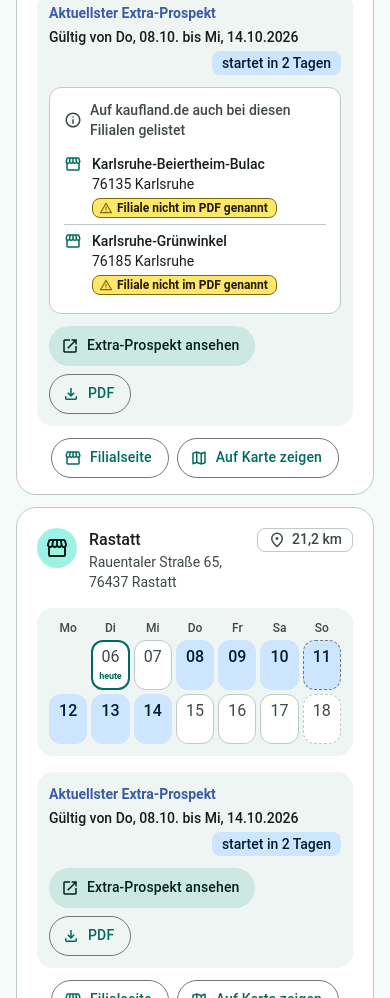
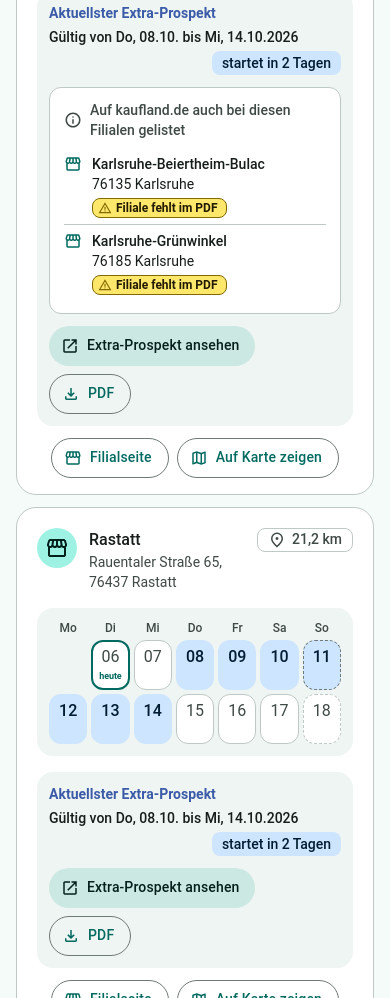
Before and after one commit to hannesgao/Kaufland-Extra-Finder, a website built with Vite: page web/index.html in a window 390 px wide. Shown: the part 1398-2396 px from the top of the page. Built offline with nearby package versions, Linux system fonts and the light colour scheme; files whose address does not match are found by name.

Commit message:
feat(web): equal-width PDF labels "Filiale steht im PDF" / "Filiale fehlt im PDF" (#14)
Follow-up to #11 for the labels in the card "Auf kaufland.de auch bei
diesen Filialen gelistet".

- **One style** for all three labels: coloured 1px border and icon on a
tinted fill (green / warning yellow / grey), defined by three colour
variables per variant.
- **Wording**: "Filiale steht im PDF" / "Filiale fehlt im PDF" (was "im
PDF genannt" / "Filiale nicht im PDF genannt"): opposites with the same
number of characters.
- **Exactly equal width**: each label also holds the other label texts
invisibly (`visibility: hidden`, `aria-hidden`) in the same grid cell,
so every label is as wide as the longest text in any font. Screen
readers read only the visible text.
- Phones: 1–2px less side padding so the label stays on one line at
320px.

Checked: lint, typecheck, format, 120 unit tests (1 new: hidden sizer
texts); browser regression (37 checks) against `vite preview` with real
data; all labels measured equal (166.3px desktop, 163.3px phones) on
three locations at 320/390/1280px in light and dark mode; accessibility
snapshot contains only the visible label text.

```diff
--- a/web/src/styles.css
+++ b/web/src/styles.css
@@ -1387,8 +1387,10 @@ a {
   align-items: center;
   gap: 4px;
   padding: 1px 8px 1px 6px;
-  border: 1px solid transparent;
+  border: 1px solid var(--label-accent);
   border-radius: var(--shape-sm);
+  background: var(--label-container);
+  color: var(--label-on-container);
   font-size: 0.75rem;
   font-weight: 600;
   line-height: 1rem;
@@ -1398,28 +1400,40 @@ a {
 .siblings__item .siblings__pdf .icon {
   width: 14px;
   height: 14px;
-  color: inherit;
-}
-
+  color: var(--label-accent);
+}
+
+/* All label texts share one grid cell; only the label's own is visible, so the widest text sets
+   the width of every label. */
+.siblings__pdf-text {
+  display: grid;
+}
+
+.siblings__pdf-text > * {
+  grid-area: 1 / 1;
+}
+
+.siblings__pdf-sizer {
+  visibility: hidden;
+}
+
+/* One look, three colour sets: accent = border + icon, container = fill, on-container = text. */
 .siblings__pdf.is-named {
-  background: var(--md-primary-container);
-  color: var(--md-on-primary-container);
+  --label-accent: var(--md-primary);
+  --label-container: var(--md-primary-container);
+  --label-on-container: var(--md-on-primary-container);
 }
 
 .siblings__pdf.is-not-named {
-  border-color: var(--warning);
-  background: var(--warning-container);
-  color: var(--on-warning-container);
-}
-
-.siblings__pdf.is-not-named .icon {
-  color: var(--warning);
+  --label-accent: var(--warning);
+  --label-container: var(--warning-container);
+  --label-on-container: var(--on-warning-container);
 }
 
 .siblings__pdf.is-unchecked {
-  border-color: var(--md-outline-variant);
-  background: var(--md-surface-container);
-  color: var(--md-on-surface-variant);
+  --label-accent: var(--md-outline);
+  --label-container: var(--md-surface-container);
+  --label-on-container: var(--md-on-surface-variant);
 }
 
 /* Phones: the label goes under the store name. */
@@ -1432,6 +1446,7 @@ a {
     grid-column: 2;
     justify-self: start;
     margin-top: 4px;
+    padding: 1px 6px 1px 5px; /* fits one line at 320px */
     white-space: normal;
   }
 }
--- a/web/src/ui/list.ts
+++ b/web/src/ui/list.ts
@@ -168,24 +168,34 @@ function pdfWarning(view: LeafletView): HTMLDivElement | false {
 
 const SIBLINGS_TITLE = "Auf kaufland.de auch bei diesen Filialen gelistet";
 
-/** Whether the PDF names a sibling store: listed on kaufland.de is not the same as valid there. */
+const PDF_LABELS = {
+  named: { cls: "is-named", icon: "check", text: "Filiale steht im PDF" },
+  notNamed: { cls: "is-not-named", icon: "warning", text: "Filiale fehlt im PDF" },
+  unchecked: { cls: "is-unchecked", icon: "schedule", text: "PDF nicht geprüft" },
+} as const;
+
+/**
+ * Whether the PDF names a sibling store: listed on kaufland.de is not the same as valid there.
+ * The other labels' texts sit invisibly in the same grid cell, so every label is exactly as wide
+ * as the longest text, whatever the font.
+ */
 function pdfNamedLabel(named: boolean | undefined): HTMLSpanElement {
-  if (named === undefined) {
-    return h(
+  const key = named === undefined ? "unchecked" : named ? "named" : "notNamed";
+  const label = PDF_LABELS[key];
+  const others = Object.values(PDF_LABELS).filter((l) => l !== label);
+  return h(
+    "span",
+    { class: `siblings__pdf ${label.cls}` },
+    icon(label.icon),
+    h(
       "span",
-      { class: "siblings__pdf is-unchecked" },
-      icon("schedule"),
-      "PDF nicht geprüft",
-    );
-  }
-  return named
-    ? h("span", { class: "siblings__pdf is-named" }, icon("check"), "im PDF genannt")
-    : h(
-        "span",
-        { class: "siblings__pdf is-not-named" },
-        icon("warning"),
-        "Filiale nicht im PDF genannt",
-      );
+      { class: "siblings__pdf-text" },
+      h("span", { class: "siblings__pdf-label" }, label.text),
+      ...others.map((l) =>
+        h("span", { class: "siblings__pdf-sizer", "aria-hidden": "true" }, l.text),
+      ),
+    ),
+  );
 }
 
 /**
```
Also changed, not shown: web/test/list.test.ts (+15 -4 lines).
